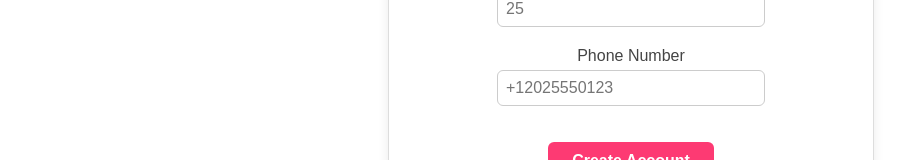
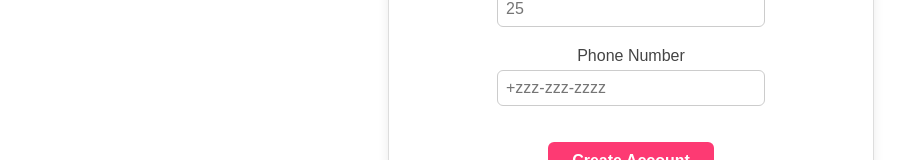
Before and after one commit to j-klamerus/computer-mediated-harm-tinder, a React (Vite) app: page /feed in a window 1280 px wide. Shown: the part 419-579 px from the top of the page, without its empty margins (9-914 px from the left). Built offline with nearby package versions, Linux system fonts and the light colour scheme.

Commit message:
added text about resources on resources page

```diff
--- a/src/components/LoginScreen.jsx
+++ b/src/components/LoginScreen.jsx
@@ -43,7 +43,7 @@ const LoginScreen = () => {
             type="tel"
             id="phone"
             name="phone"
-            placeholder="+12025550123"
+            placeholder="+zzz-zzz-zzzz"
           />
         </div>
         <Link to="/feed">
--- a/src/components/Resources.jsx
+++ b/src/components/Resources.jsx
@@ -9,6 +9,7 @@ const Resources = () => {
             <a href='https://thejsms.org/index.php/JSMS/article/view/1025/593' target="_blank">Tinder Use, Gender, and the Psychosocial Functioning of Young Adults</a>
             <br></br>
             <a href='https://onlinelibrary.wiley.com/doi/epdf/10.1111/theo.12549' target="_blank">The gamification of dating online</a>
+            <p>Resources regarding dating app safety listed here</p>
         </>
     )
 }
```
Also changed, not shown: src/App.css (+6 -9 lines).
